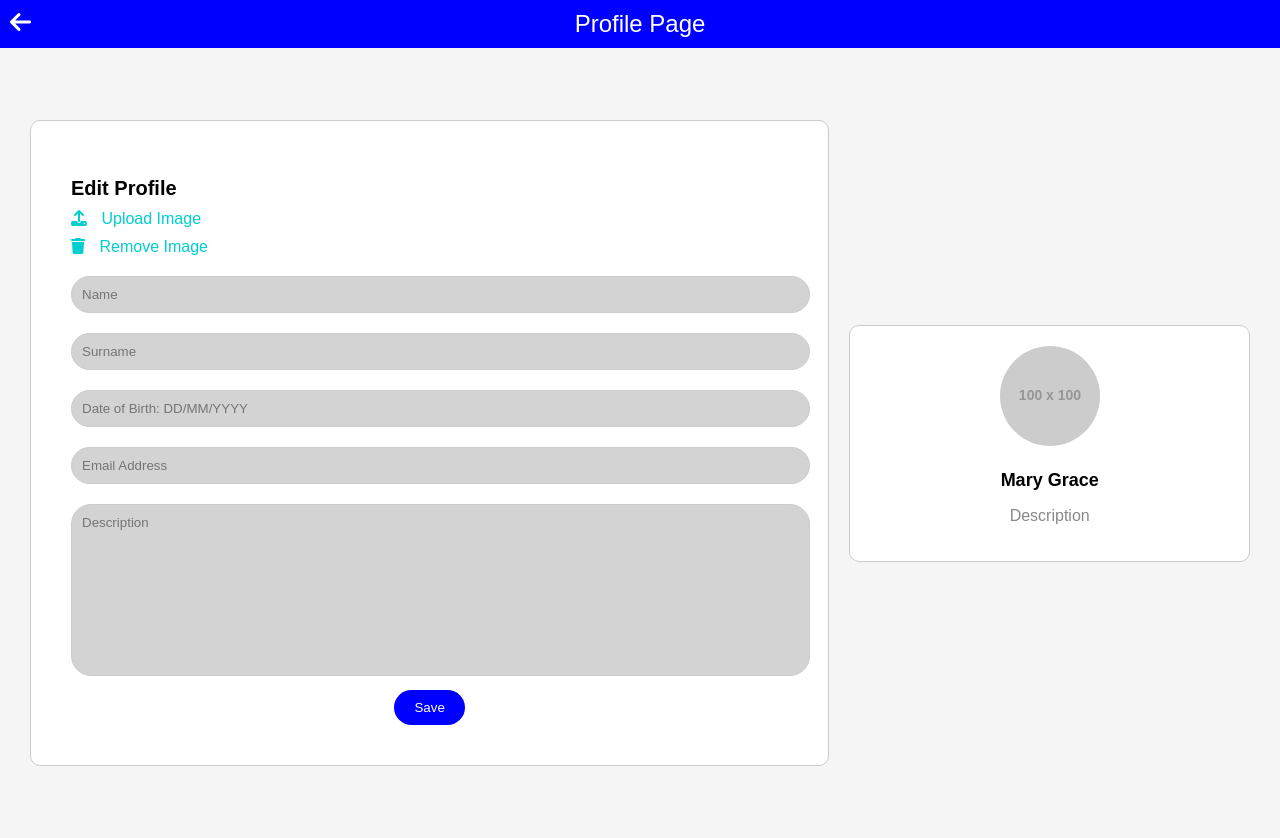
After one commit to renata122333/HealthChat, a Flask app: template templates/profile.html in a window 1280 px wide. The commit adds this page. Run offline with Flask 3, Linux system fonts and the light colour scheme; the template is opened without the code that fills it, so the values that code supplies are empty; grey boxes labelled with a size stand in for pictures from a placeholder-image service; some libraries are stand-ins or nearby versions.

Commit message:
UI update

```diff
--- /dev/null
+++ b/static/profile.css
@@ -0,0 +1,125 @@
+body {
+    font-family: Arial, sans-serif;
+    margin: 0;
+    padding: 0;
+    background-color: #f5f5f5;
+}
+
+.header {
+    background-color: #0000ff;
+    color: white;
+    padding: 10px;
+    text-align: center;
+    font-size: 24px;
+    position: relative;
+}
+
+.header .back-button {
+    position: absolute;
+    left: 10px;
+    top: 10px;
+    font-size: 24px;
+    color: white;
+    cursor: pointer;
+}
+
+.container {
+    display: flex;
+    justify-content: center;
+    align-items: center;
+    height: calc(100vh - 50px);
+    padding: 20px;
+}
+
+.profile-form {
+    align-items: center;
+    background-color: white;
+    border: 1px solid #ccc;
+    border-radius: 10px;
+    padding: 40px;
+    margin: 10px;
+    width: 800px;
+}
+
+.profile-form h2 {
+    font-size: 20px;
+    margin-bottom: 10px;
+}
+
+.upload-picture-button, .remove-image-button {
+    position: relative;
+    display: flex;
+    flex-direction: column;
+    cursor: pointer;
+}
+
+.upload-picture-button input[type="file"] {
+    display: none;
+}
+
+.upload-picture-button label, .remove-image-button label {
+    color: #00ced1;
+    text-decoration: none;
+    display: block;
+    margin-bottom: 10px;
+}
+
+.upload-picture-button i, .remove-image-button i {
+    margin-right: 10px;
+}
+
+.profile-form input, .profile-form textarea {
+    width: 100%;
+    padding: 10px;
+    margin: 10px auto;
+    border: 1px solid #ccc;
+    border-radius: 20px;
+    background-color: #d3d3d3;
+    font-family: Arial, sans-serif;
+}
+
+.profile-form textarea::placeholder {
+    font-family: Arial, sans-serif;
+}
+
+.profile-form textarea {
+    height: 150px;
+    resize: none;
+}
+
+.profile-form button {
+    background-color: #0000ff;
+    color: white;
+    padding: 10px 20px;
+    border: none;
+    border-radius: 20px;
+    cursor: pointer;
+    display: block;
+    margin: 0 auto;
+}
+
+.profile-card {
+    background-color: white;
+    border: 1px solid #ccc;
+    border-radius: 10px;
+    padding: 20px;
+    margin: 10px;
+    width: 400px;
+    text-align: center;
+}
+
+.profile-card img {
+    border-radius: 50%;
+    width: 100px;
+    height: 100px;
+    margin-bottom: 10px;
+}
+
+.profile-card h3 {
+    font-size: 18px;
+    margin: 10px 0;
+}
+
+.profile-card p {
+    color: #888;
+}
--- /dev/null
+++ b/templates/profile.html
@@ -0,0 +1,56 @@
+<!DOCTYPE html>
+<html lang="en">
+<head>
+  <meta charset="UTF-8">
+  <meta name="viewport" content="width=device-width, initial-scale=1.0">
+  <title>Profile Page</title>
+  <link rel="stylesheet" href="/static/profile.css"/>
+  <link rel="stylesheet" href="https://cdnjs.cloudflare.com/ajax/libs/font-awesome/6.1.1/css/all.min.css" />
+</head>
+
+<body>
+  <div class="header">
+    <a href="#">
+      <i class="fas fa-arrow-left back-button"></i>
+    </a>
+    Profile Page
+  </div>
+
+  <div class="container">
+    <div class="profile-form">
+      <h2>Edit Profile</h2>
+
+      <div class="upload-picture-button">
+        <input type="file" id="profile-picture" accept="image/*">
+        <label for="profile-picture">
+          <i class="fas fa-upload"></i>
+          Upload Image
+        </label>
+      </div>
+
+      <div class="remove-image-button">
+        <label>
+          <i class="fas fa-trash"></i>
+          Remove Image
+        </label>
+      </div>
+
+      <form>
+        <input placeholder="Name" type="text"/>
+        <input placeholder="Surname" type="text"/>
+        <input placeholder="Date of Birth: DD/MM/YYYY" type="text" id="dob" name="dob" pattern="[0-9]{2}/[0-9]{2}/[0-9]{4}"/>
+        <input placeholder="Email Address" type="email"/>
+        <textarea placeholder="Description"></textarea>
+        <button>Save</button>
+      </form>
+    </div>
+
+    <div class="profile-card">
+      <img alt="Profile picture placeholder" src="https://placehold.co/100x100"/>
+      <h3>Mary Grace</h3>
+      <p>Description</p>
+    </div>
+
+  </div>
+</body>
+</html>
```
Also changed, not shown: static/denied_access.css (added, +38 -0 lines), static/not_processed.css (added, +41 -0 lines), static/style.css (+16 -5 lines), templates/denied_access.html (added, +20 -0 lines), templates/index.html (+15 -4 lines), templates/not_processed.html (added, +18 -0 lines).
